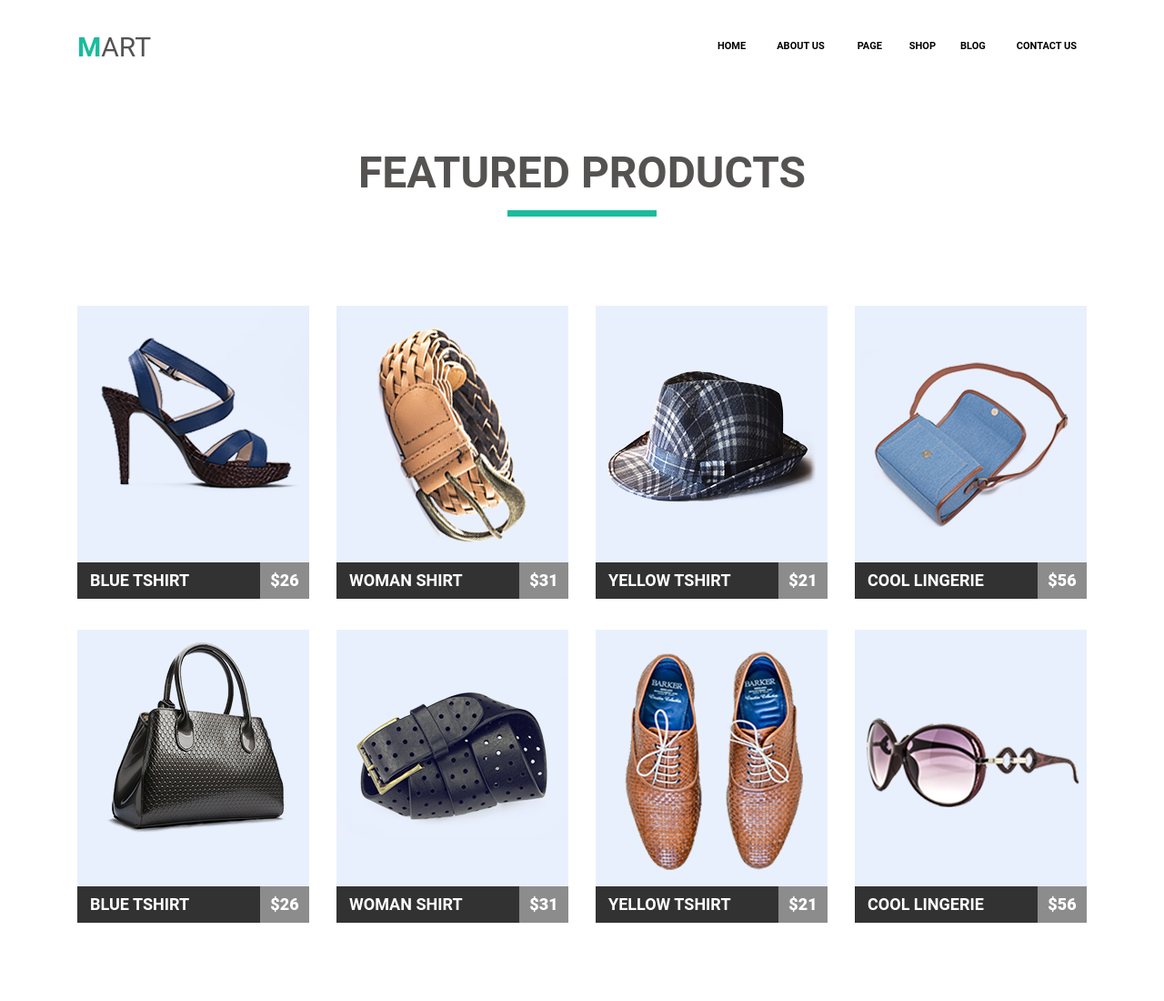
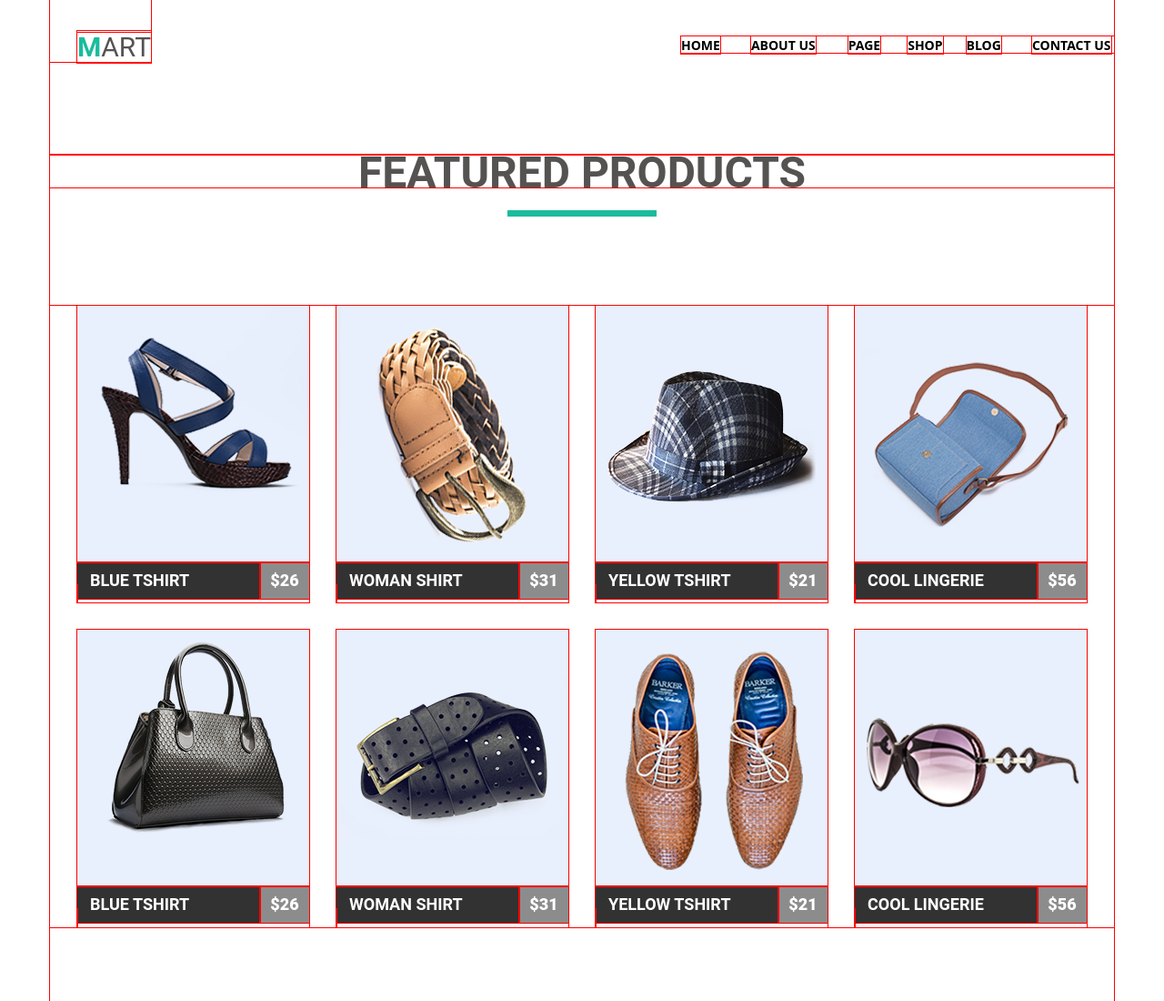
Before and after one commit to Bignichok/module-04, a plain HTML site: page index.html in a window 1280 px wide. Shown: the top 1100 px of the page at 91% size. Drawn offline with Linux system fonts and the light colour scheme.

Commit message:
menu was fixed

```diff
--- a/css/style.css
+++ b/css/style.css
@@ -13,15 +13,15 @@ img {
   max-width: 100%;
   height: auto;
 }
-
+* {
+  outline: 1px solid red;
+}
 .clearfix::after {
   display: table;
   content: "";
   clear: both;
 }
-.header {
-  font-family: "roboto", sans-serif;
-}
+
 .container {
   width: 1170px;
   margin: 0 auto;
@@ -30,6 +30,7 @@ img {
   float: left;
   margin: 0;
   margin-bottom: 102px;
+  padding-left: 30px;
 }
 
 .logo-text {
@@ -38,7 +39,7 @@ img {
   line-height: 32px;
   text-transform: uppercase;
   color: #555252;
-  padding-left: 30px;
+  font-family: "roboto", sans-serif;
   margin-top: 36px;
   margin-bottom: 0px;
 }
@@ -55,14 +56,15 @@ img {
 }
 .navigation-list {
   list-style: none;
-  width: 446px;
+  width: 476px;
   margin-top: 40px;
   padding: 0;
   float: right;
-  padding-right: 20px;
+  font-family: "Open Sans", sans-serif;
 }
 .navigation-list-item-link {
-  font-size: 11px;
+  font-size: 14px;
+  line-height: 11px;
   font-weight: 700;
   text-transform: uppercase;
   text-decoration: none;
@@ -76,7 +78,6 @@ img {
   float: left;
 }
 .navigation-list-item:nth-child(1) {
-  margin-left: 10px;
   margin-right: 34px;
 }
 .navigation-list-item:nth-child(2) {
@@ -86,10 +87,10 @@ img {
   margin-right: 30px;
 }
 .navigation-list-item:nth-child(4) {
-  margin-right: 27px;
+  margin-right: 26px;
 }
 .navigation-list-item:nth-child(4) {
-  margin-right: 27px;
+  margin-right: 26px;
 }
 .navigation-list-item:nth-child(5) {
   margin-right: 34px;
```
